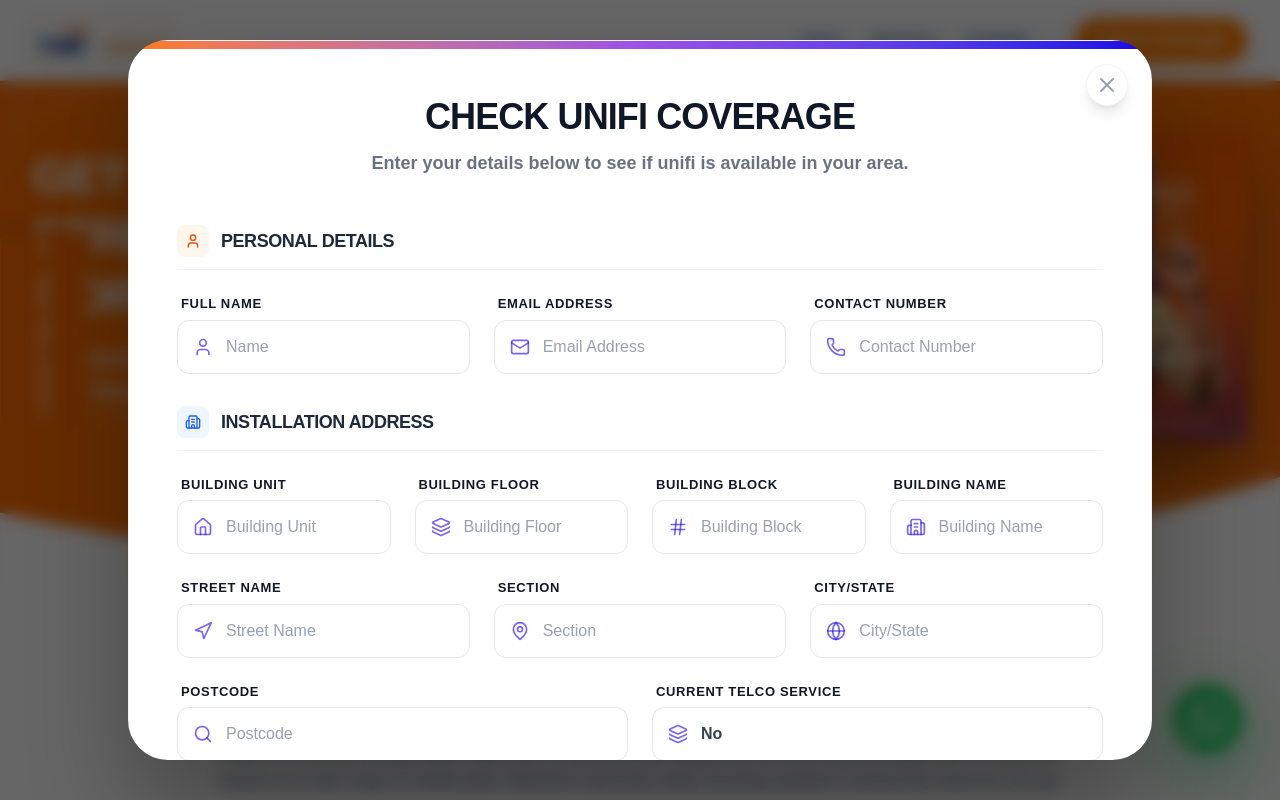
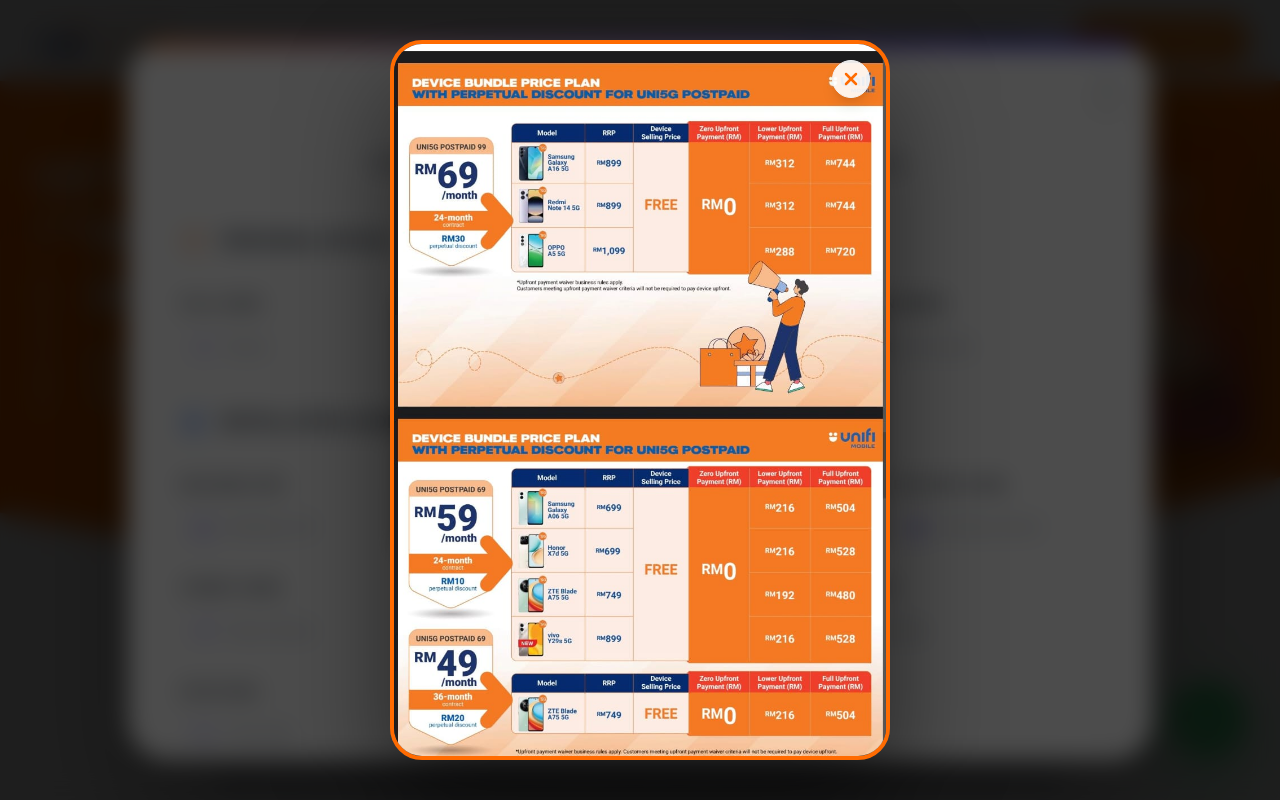
Before and after one commit to cwhui1001/Unifi_Distributer, a Next.js app: page /postpaid in a window 1280 px wide. Shown: the top 800 px of the page. Built offline with nearby package versions, Linux system fonts and the light colour scheme.

Commit message:
added pop up for postpaid plan

```diff
--- /dev/null
+++ b/src/components/PostpaidPopup.tsx
@@ -0,0 +1,61 @@
+import React, { useState, useEffect } from "react";
+import { X } from "lucide-react";
+
+const PostpaidPopup: React.FC = () => {
+  const [isOpen, setIsOpen] = useState(false);
+
+  useEffect(() => {
+    // Trigger the popup after a brief delay when the component mounts
+    const timer = setTimeout(() => {
+      setIsOpen(true);
+    }, 800);
+
+    return () => clearTimeout(timer);
+  }, []);
+
+  useEffect(() => {
+    // Lock scroll when popup is open
+    if (isOpen) {
+      document.body.style.overflow = "hidden";
+    } else {
+      document.body.style.overflow = "unset";
+    }
+    return () => {
+      document.body.style.overflow = "unset";
+    };
+  }, [isOpen]);
+
+  if (!isOpen) return null;
+
+  return (
+    <div className="fixed inset-0 z-[10001] flex items-center justify-center p-4">
+      {/* Background Overlay */}
+      <div
+        className="absolute inset-0 bg-black/70 backdrop-blur-md animate-in fade-in duration-500"
+        onClick={() => setIsOpen(false)}
+      />
+
+      {/* Popup Content */}
+      <div className="relative w-full max-w-[500px] max-h-[90vh] overflow-y-auto bg-white rounded-[2rem] shadow-[0_50px_100px_rgba(0,0,0,0.5)] animate-in zoom-in slide-in-from-bottom-12 duration-500 border-4 border-[#FF6B01]">
+        {/* Close Button */}
+        <button
+          onClick={() => setIsOpen(false)}
+          className="absolute top-4 right-4 z-[10002] p-2 bg-white/90 rounded-full shadow-lg border border-gray-100 text-[#FF6B01] hover:scale-110 transition-all duration-300 active:scale-95"
+        >
+          <X className="w-5 h-5 stroke-[3]" />
+        </button>
+
+        {/* Image Container */}
+        <div className="w-full h-auto flex flex-col">
+          <img
+            src="/images/postpaid-popup.jpeg"
+            alt="Postpaid Special Promo"
+            className="w-full h-auto object-contain block"
+          />
+        </div>
+      </div>
+    </div>
+  );
+};
+
+export default PostpaidPopup;
--- a/src/pages/postpaid.tsx
+++ b/src/pages/postpaid.tsx
@@ -2,6 +2,7 @@ import React from "react";
 import Head from "next/head";
 import PostpaidPlans from "@/components/PostpaidPlans";
 import PostpaidFAQ from "@/components/PostpaidFAQ";
+import PostpaidPopup from "@/components/PostpaidPopup";
 
 export default function PostpaidPage() {
 
@@ -174,6 +175,7 @@ export default function PostpaidPage() {
       </section>
 
       <PostpaidFAQ />
+      <PostpaidPopup />
     </>
   );
 }
```
Also changed, not shown: public/images/postpaid-popup.jpeg (added).
